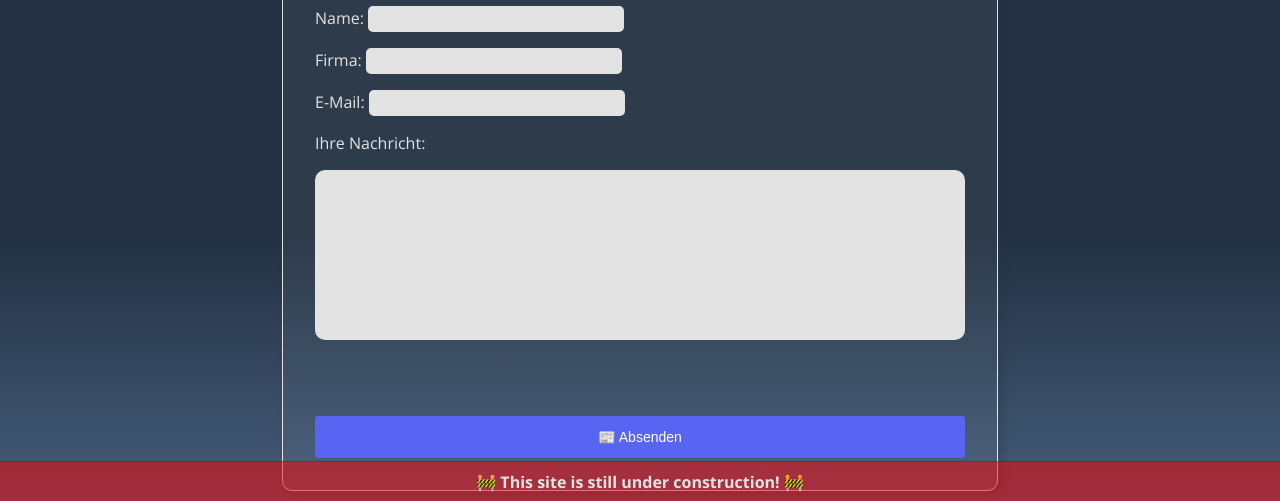
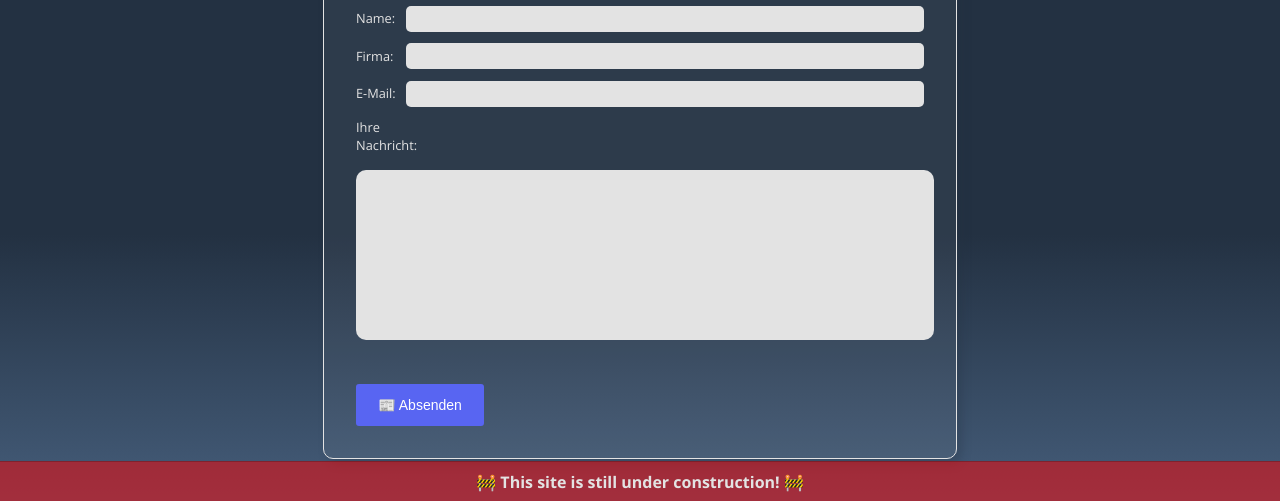
Before and after one commit to willywdev/willywdev.github.io, a plain HTML site: page contact.html in a window 1280 px wide. Shown: the part 299-800 px from the top of the page. Drawn offline with nearby package versions, Linux system fonts and the light colour scheme; a web font is replaced by a local one.

Commit message:
fixed contacts form + positioning

```diff
--- a/contact.html
+++ b/contact.html
@@ -65,20 +65,20 @@
       <div class="main-element centerer">
         <h1>Kontakt 📮</h1>
         <br />
-        <form class="contact centerer">
+        <form class="contact">
           <nobr
-            ><label for="Name">Name: </label
-            ><input type="text" id="Name" required
-          /></nobr>
+            ><label for="Name">Name:</label
+            ><input type="text" id="Name" required /></nobr
+          ><br />
           <nobr
-            ><label for="Firma">Firma: </label>
-            <input type="text" id="Firma" required
-          /></nobr>
+            ><label for="Firma">Firma:</label
+            ><input type="text" id="Firma" required /></nobr
+          ><br />
           <nobr
-            ><label for="email">E-Mail: </label
-            ><input type="email" id="email" required
-          /></nobr>
-          <label for="message">Ihre Nachricht: <br /></label
+            ><label for="email">E-Mail:</label
+            ><input type="email" id="email" required /></nobr
+          ><br />
+          <label for="message">Ihre Nachricht:</label
           ><textarea id="message" required></textarea><br /><br />
           <button type="submit">📰 Absenden</button>
         </form>
--- a/general.css
+++ b/general.css
@@ -56,8 +56,9 @@ button:hover {
   font-weight: bold;
 }
 textarea {
+  display: block;
   border: none;
-  width: 50vw;
+  width: 100%;
   height: 20vh;
   border-radius: 10px;
   background-color: var(--text-font);
@@ -65,16 +66,22 @@ textarea {
   resize: none;
 }
 input {
-  width: 250px;
+  display: inline-block;
+  width: 40vw;
   height: 20px;
   border-radius: 5px;
   background-color: var(--text-font);
   box-shadow: none;
   border: none;
   padding: 3px;
+  text-align: left;
 }
 label {
-  max-width: 150px;
+  display: inline-block;
+  width: 50px;
+  text-align: left;
+  font-size: 0.8rem;
+  margin-bottom: 1rem;
 }
 .wrapper {
   margin-left: 10vw;
--- a/main.css
+++ b/main.css
@@ -46,6 +46,6 @@ main {
   border: none;
 }
 .contact {
-  display: grid;
-  grid-gap: 1rem;
+  display: inline-block;
+  text-align: start;
 }
```
